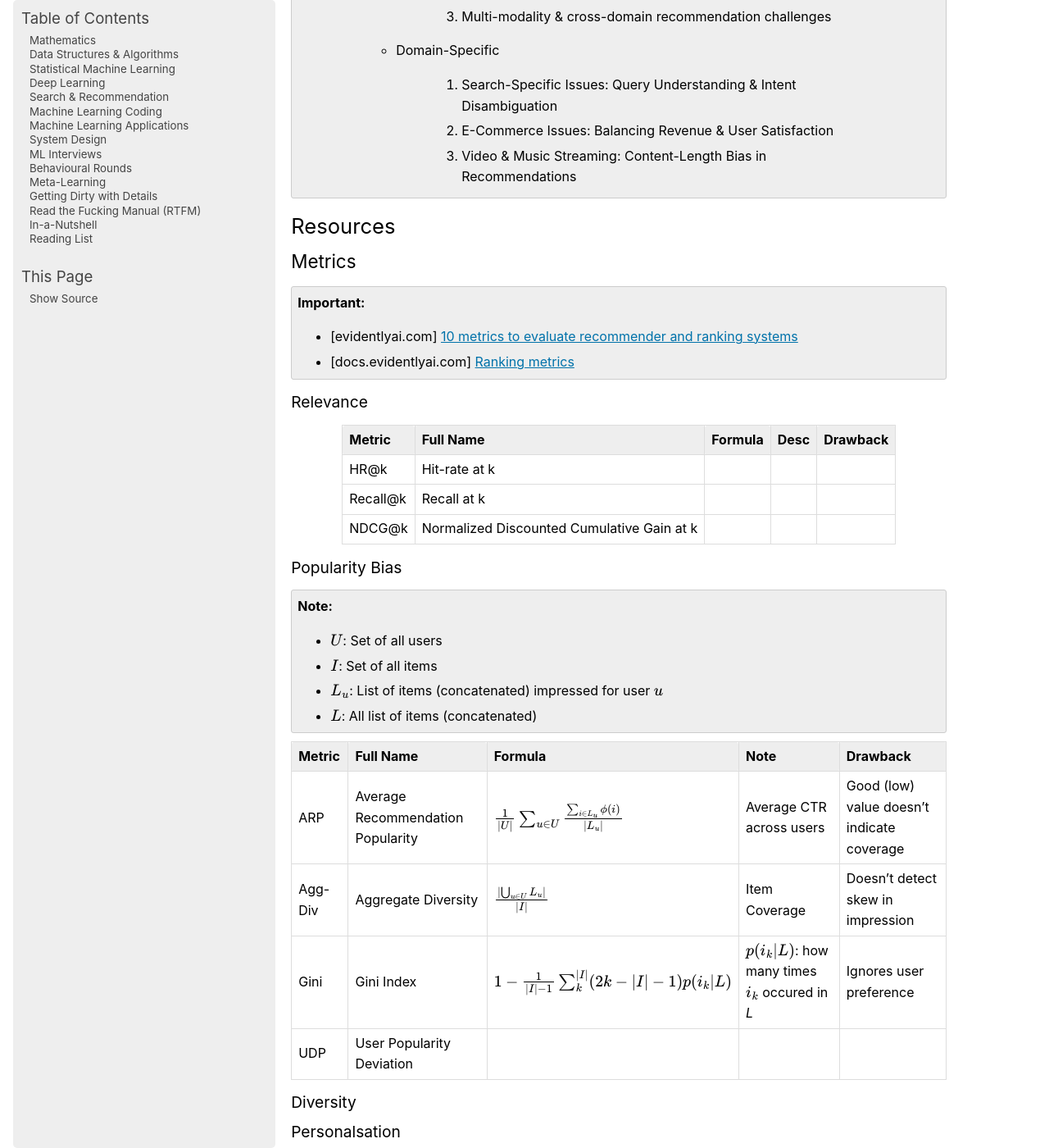
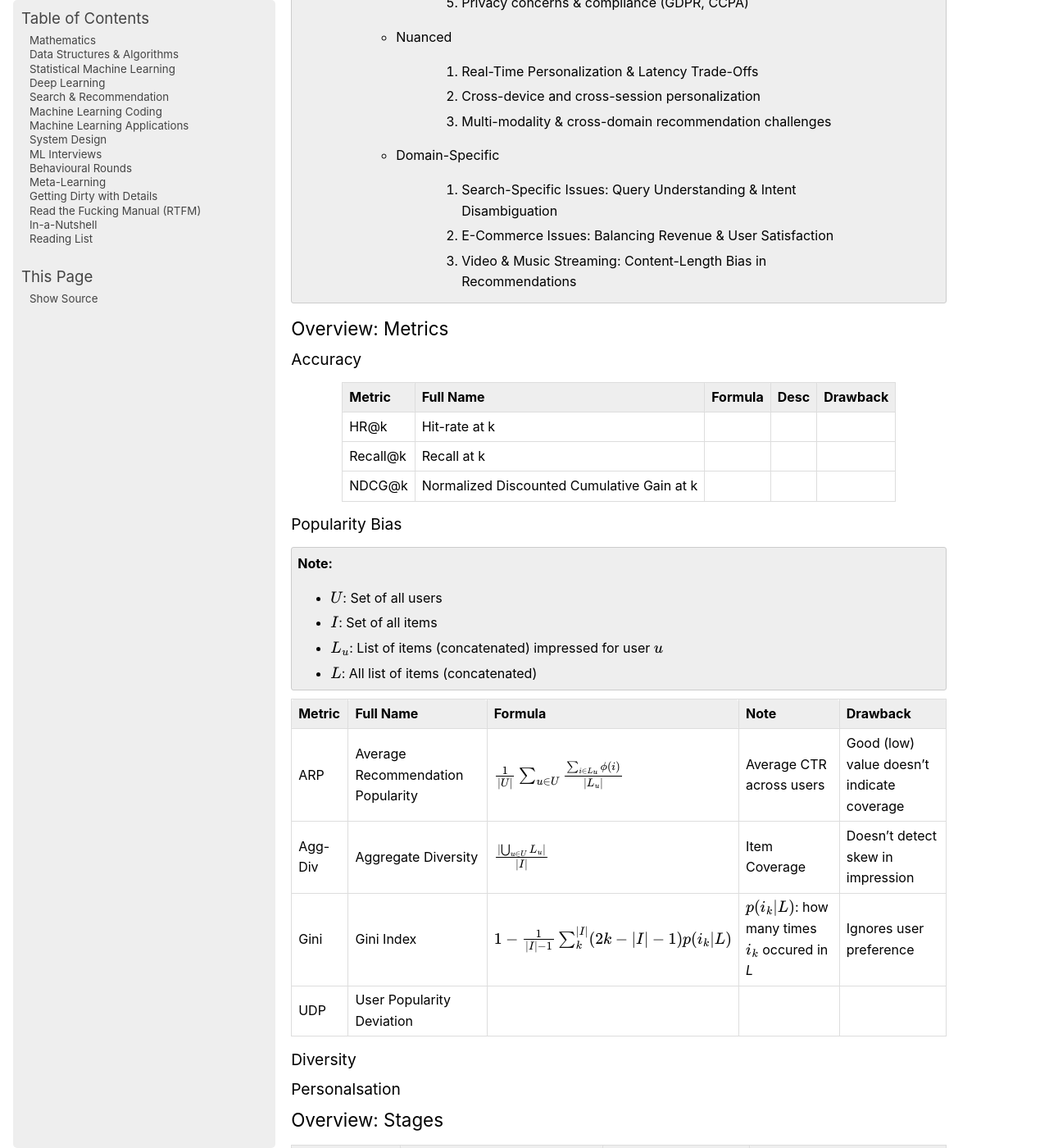
Before and after one commit to uselesstechjunks/leetcode, a Sphinx documentation site: the page built from docs/source/rank.rst, in a window 1280 px wide and 1400 px high, scrolled down 2529 px. Shown: the whole window at 82% size. Built offline with Sphinx 7.4.7, drawn with Linux system fonts in a browser that asks for light colours; some of the changed text lies outside the part shown.

Commit message:
Update rank.rst

```diff
--- a/docs/source/rank.rst
+++ b/docs/source/rank.rst
@@ -68,17 +68,9 @@ Overview
 			#. E-Commerce Issues: Balancing Revenue & User Satisfaction
 			#. Video & Music Streaming: Content-Length Bias in Recommendations
 
-************************************************************************************
-Resources
-************************************************************************************
-Metrics
-====================================================================================
-.. important::
-
-	* [evidentlyai.com] `10 metrics to evaluate recommender and ranking systems <https://www.evidentlyai.com/ranking-metrics/evaluating-recommender-systems>`_
-	* [docs.evidentlyai.com] `Ranking metrics <https://docs.evidentlyai.com/reference/all-metrics/ranking-metrics>`_
-
-Relevance
+Overview: Metrics
+====================================================================================
+Accuracy
 ------------------------------------------------------------------------------------
 .. csv-table::
 	:header: "Metric", "Full Name", "Formula", "Desc", "Drawback"
@@ -110,10 +102,8 @@ Diversity
 Personalsation
 ------------------------------------------------------------------------------------
 
-Resources
-====================================================================================
 Overview: Stages
-------------------------------------------------------------------------------------
+====================================================================================
 .. csv-table::
 	:header: "Stage", "Goals", "Key Metrics", "Common Techniques"
 	:align: center
@@ -123,7 +113,7 @@ Overview: Stages
 		Re-Ranking, Optimize order of recommendations for engagement, CTR; NDCG; Exploration Ratio, Neural Rankers; Bandits; DPP for diversity
 
 Overview: Patterns
-------------------------------------------------------------------------------------
+====================================================================================
 .. csv-table::
 	:header: "Pattern", "Traditional Approach", "LLM Augmentations"
 	:align: center
@@ -135,9 +125,9 @@ Overview: Patterns
 		User-User, Graph-Based; Link Prediction, Profile-text analysis; Social graph augmentation
 
 Overview: Domains
-------------------------------------------------------------------------------------
+====================================================================================
 Sponsored Search
-^^^^^^^^^^^^^^^^^^^^^^^^^^^^^^^^^^^^^^^^^^^^^^^^^^^^^^^^^^^^^^^^^^^^^^^^^^^^^^^^^^^^
+------------------------------------------------------------------------------------
 .. csv-table::
 	:header: "Issue", "Why It Matters", "Strategic Fixes", "Trade-Offs"
 	:align: center
@@ -152,7 +142,7 @@ Sponsored Search
 		Ad Bias & Fairness, Favoring large advertisers hurts competition, Fairness-aware bidding, Less revenue from high bidders
 
 Music
-^^^^^^^^^^^^^^^^^^^^^^^^^^^^^^^^^^^^^^^^^^^^^^^^^^^^^^^^^^^^^^^^^^^^^^^^^^^^^^^^^^^^
+------------------------------------------------------------------------------------
 .. csv-table::
 	:header: "Challenge", "Why Its Important", "Trade-Offs"
 	:align: center
```
Also changed, not shown: other parts of docs/source/rank.rst (+23 -8 lines).
